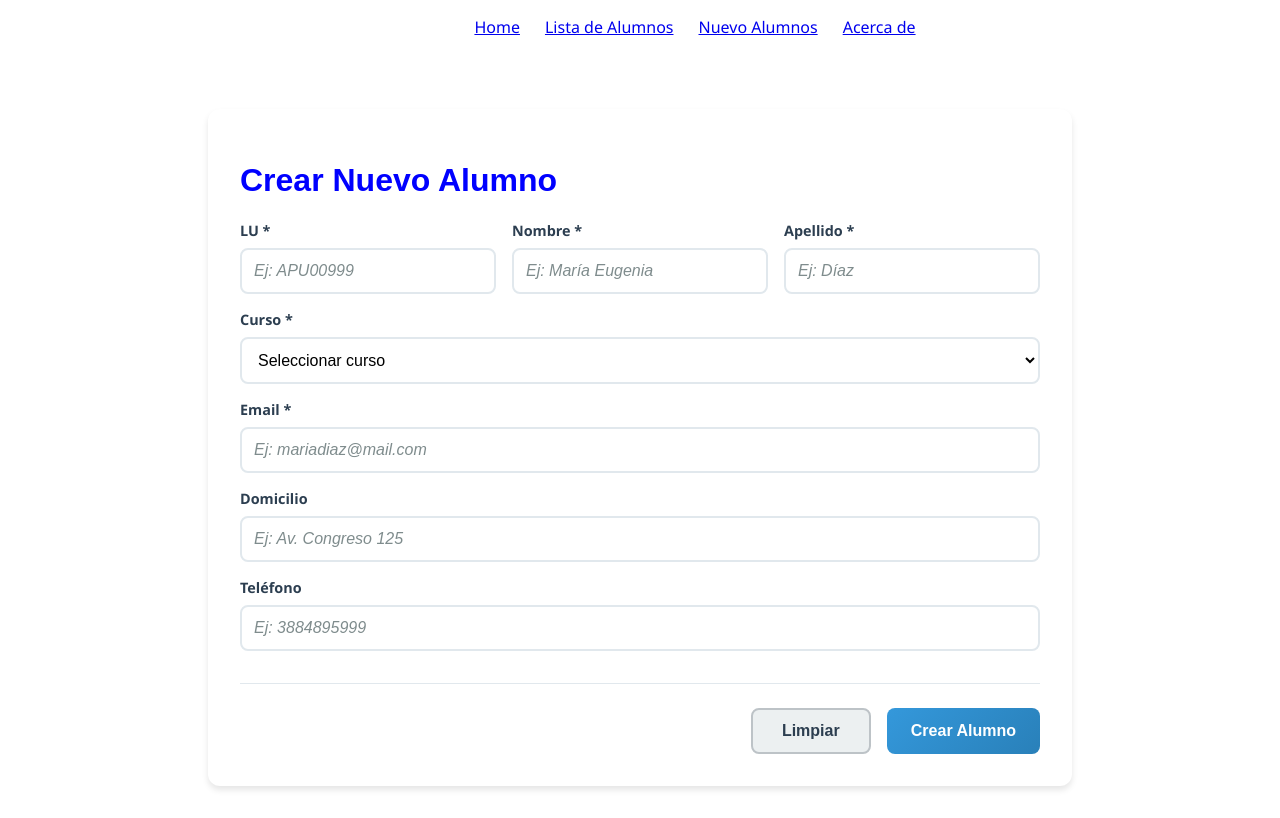
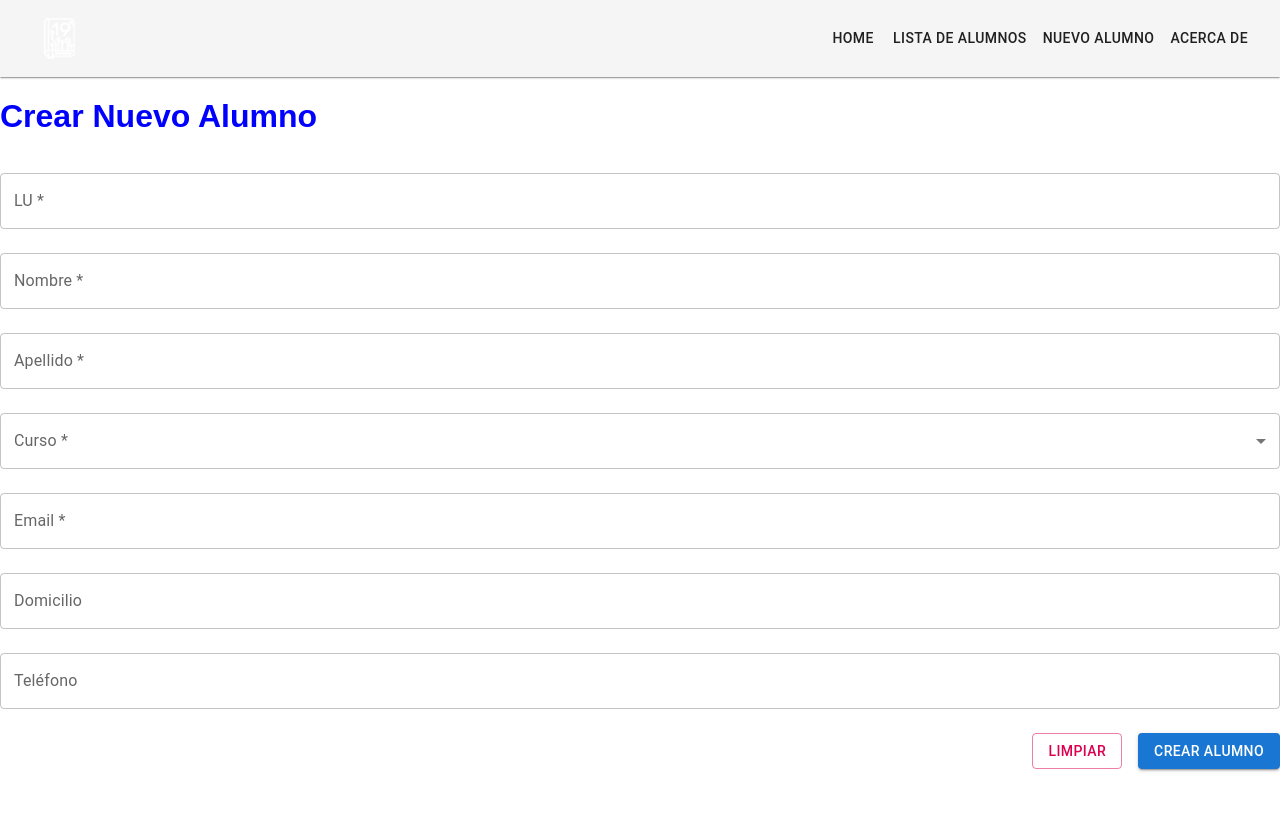
Before and after one commit to matiasvargas-dev/pv_tp5_grupo19, a React (Vite) app: page /nuevo-alumno in a window 1280 px wide. Built offline with nearby package versions, Linux system fonts and the light colour scheme.

Commit message:
feat: style Interface

```diff
--- a/package.json
+++ b/package.json
@@ -11,6 +11,9 @@
     "format-f": "biome format --fix"
   },
   "dependencies": {
+    "@emotion/react": "^11.14.0",
+    "@emotion/styled": "^11.14.0",
+    "@mui/material": "^7.1.0",
     "react": "^19.1.0",
     "react-dom": "^19.1.0",
     "react-router": "^7.6.0"
--- a/src/components/Modal/index.jsx
+++ b/src/components/Modal/index.jsx
@@ -1,5 +1,12 @@
 import { useState, useEffect } from "react";
-import "./style.css";
+import Dialog from "@mui/material/Dialog";
+import DialogTitle from "@mui/material/DialogTitle";
+import DialogContent from "@mui/material/DialogContent";
+import DialogActions from "@mui/material/DialogActions";
+import TextField from "@mui/material/TextField";
+import Button from "@mui/material/Button";
+import MenuItem from "@mui/material/MenuItem";
+import Alert from "@mui/material/Alert";
 
 const Modal = ({ alumno, isOpen, onClose, onEditarAlumno, alumnos }) => {
   const [formData, setFormData] = useState({
@@ -30,8 +37,6 @@ const Modal = ({ alumno, isOpen, onClose, onEditarAlumno, alumnos }) => {
       setErrores({});
     }
   }, [alumno, isOpen]);
-
-  if (!isOpen) return null;
 
   const handleChange = (e) => {
     const { name, value } = e.target;
@@ -126,149 +131,112 @@ const Modal = ({ alumno, isOpen, onClose, onEditarAlumno, alumnos }) => {
   };
 
   return (
-    <div className="modal-backdrop">
-      <div className="modal-editar">
-        <h2>Editar Alumno</h2>
-        <form onSubmit={handleSubmit} className="alumno-form">
+    <Dialog open={isOpen} onClose={handleCancelar} maxWidth="sm" fullWidth>
+      <DialogTitle>Editar Alumno</DialogTitle>
+      <form onSubmit={handleSubmit}>
+        <DialogContent>
           {errores.general && (
-            <div className="error-general">{errores.general}</div>
+            <Alert severity="error" sx={{ mb: 2 }}>
+              {errores.general}
+            </Alert>
           )}
-
-          <div className="form-grid">
-            {/* LU */}
-            <div className="form-group">
-              <label htmlFor="lu">LU *</label>
-              <input
-                type="text"
-                id="lu"
+          <TextField
+            label="LU *"
             name="lu"
             value={formData.lu}
             onChange={handleChange}
-                className={errores.lu ? "error" : ""}
-                placeholder="Ej: APU00999"
-                maxLength="8"
+            error={!!errores.lu}
+            helperText={errores.lu}
+            fullWidth
+            margin="normal"
+            inputProps={{ maxLength: 8 }}
           />
-              {errores.lu && (
-                <span className="error-message">{errores.lu}</span>
-              )}
-            </div>
-
-            {/* Nombre */}
-            <div className="form-group">
-              <label htmlFor="nombre">Nombre *</label>
-              <input
-                type="text"
-                id="nombre"
+          <TextField
+            label="Nombre *"
             name="nombre"
             value={formData.nombre}
             onChange={handleChange}
-                className={errores.nombre ? "error" : ""}
-                placeholder="Ej: María Eugenia"
+            error={!!errores.nombre}
+            helperText={errores.nombre}
+            fullWidth
+            margin="normal"
           />
-              {errores.nombre && (
-                <span className="error-message">{errores.nombre}</span>
-              )}
-            </div>
-
-            {/* Apellido */}
-            <div className="form-group">
-              <label htmlFor="apellido">Apellido *</label>
-              <input
-                type="text"
-                id="apellido"
+          <TextField
+            label="Apellido *"
             name="apellido"
             value={formData.apellido}
             onChange={handleChange}
-                className={errores.apellido ? "error" : ""}
-                placeholder="Ej: Díaz"
+            error={!!errores.apellido}
+            helperText={errores.apellido}
+            fullWidth
+            margin="normal"
           />
-              {errores.apellido && (
-                <span className="error-message">{errores.apellido}</span>
-              )}
-            </div>
-
-            {/* Curso */}
-            <div className="form-group">
-              <label htmlFor="curso">Curso *</label>
-              <select
-                id="curso"
+          <TextField
+            select
+            label="Curso *"
             name="curso"
             value={formData.curso}
             onChange={handleChange}
-                className={errores.curso ? "error" : ""}
+            error={!!errores.curso}
+            helperText={errores.curso}
+            fullWidth
+            margin="normal"
           >
-                <option value="">Seleccionar curso</option>
-                <option value="Primero">Primero</option>
-                <option value="Segundo">Segundo</option>
-                <option value="Tercero">Tercero</option>
-                <option value="Cuarto">Cuarto</option>
-                <option value="Quinto">Quinto</option>
-              </select>
-              {errores.curso && (
-                <span className="error-message">{errores.curso}</span>
-              )}
-            </div>
-
-            {/* Email */}
-            <div className="form-group full-width">
-              <label htmlFor="email">Email *</label>
-              <input
-                type="email"
-                id="email"
+            <MenuItem value="">Seleccionar curso</MenuItem>
+            <MenuItem value="Primero">Primero</MenuItem>
+            <MenuItem value="Segundo">Segundo</MenuItem>
+            <MenuItem value="Tercero">Tercero</MenuItem>
+            <MenuItem value="Cuarto">Cuarto</MenuItem>
+            <MenuItem value="Quinto">Quinto</MenuItem>
+          </TextField>
+          <TextField
+            label="Email *"
             name="email"
             value={formData.email}
             onChange={handleChange}
-                className={errores.email ? "error" : ""}
-                placeholder="Ej: mariadiaz@mail.com"
+            error={!!errores.email}
+            helperText={errores.email}
+            fullWidth
+            margin="normal"
           />
-              {errores.email && (
-                <span className="error-message">{errores.email}</span>
-              )}
-            </div>
-
-            {/* Domicilio */}
-            <div className="form-group full-width">
-              <label htmlFor="domicilio">Domicilio</label>
-              <input
-                type="text"
-                id="domicilio"
+          <TextField
+            label="Domicilio"
             name="domicilio"
             value={formData.domicilio}
             onChange={handleChange}
-                placeholder="Ej: Av. Congreso 125"
+            fullWidth
+            margin="normal"
           />
-            </div>
-
-            {/* Teléfono */}
-            <div className="form-group">
-              <label htmlFor="telefono">Teléfono</label>
-              <input
-                type="tel"
-                id="telefono"
+          <TextField
+            label="Teléfono"
             name="telefono"
             value={formData.telefono}
             onChange={handleChange}
-                placeholder="Ej: 3884895999"
+            fullWidth
+            margin="normal"
           />
-            </div>
-          </div>
-
-          <div className="form-actions">
-            <button
+        </DialogContent>
+        <DialogActions>
+          <Button
             type="button"
             onClick={handleCancelar}
-              className="btn-secondary"
+            color="secondary"
+            variant="outlined"
             disabled={enviando}
           >
             Cancelar
-            </button>
-            <button type="submit" className="btn-primary" disabled={enviando}>
+          </Button>
+          <Button
+            type="submit"
+            color="primary"
+            variant="contained"
+            disabled={enviando}
+          >
             {enviando ? "Guardando..." : "Guardar Cambios"}
-            </button>
-          </div>
+          </Button>
+        </DialogActions>
       </form>
-      </div>
-    </div>
+    </Dialog>
   );
 };
 
--- a/src/components/Navbar/index.jsx
+++ b/src/components/Navbar/index.jsx
@@ -1,35 +1,36 @@
 import { Link } from "react-router";
+import AppBar from "@mui/material/AppBar";
+import Toolbar from "@mui/material/Toolbar";
+import Button from "@mui/material/Button";
+import Box from "@mui/material/Box";
 import ImageLogo from "../ui/ImageLogo";
 import "./style.css";
 
 const NavBar = () => {
   return (
-    <>
-      <header className="container">
+    <AppBar position="static" color="default" elevation={1}>
+      <Toolbar>
         <ImageLogo
           classname="logo"
-          src={"/public/applogo.png"}
+          src={"/applogo.png"}
           alt={"logo"}
           title={"logo"}
         />
-        <nav>
-          <ul className="menu">
-            <li>
-              <Link to={"/"}>Home</Link>
-            </li>
-            <li>
-              <Link to={"/lista-alumnos"}>Lista de Alumnos</Link>
-            </li>
-            <li>
-              <Link to={"/nuevo-alumno"}>Nuevo Alumnos</Link>
-            </li>
-            <li>
-              <Link to={"/acerca"}>Acerca de</Link>
-            </li>
-          </ul>
-        </nav>
-      </header>
-    </>
+        <Box sx={{ flexGrow: 1 }} />
+        <Button component={Link} to="/" color="inherit">
+          Home
+        </Button>
+        <Button component={Link} to="/lista-alumnos" color="inherit">
+          Lista de Alumnos
+        </Button>
+        <Button component={Link} to="/nuevo-alumno" color="inherit">
+          Nuevo Alumno
+        </Button>
+        <Button component={Link} to="/acerca" color="inherit">
+          Acerca de
+        </Button>
+      </Toolbar>
+    </AppBar>
   );
 };
 
--- a/src/views/NuevoAlumno/index.jsx
+++ b/src/views/NuevoAlumno/index.jsx
@@ -1,7 +1,11 @@
 import { useState } from "react";
 import { useNavigate } from "react-router";
 import Title from "../../components/ui/Title";
-import "./style.css";
+import TextField from "@mui/material/TextField";
+import Button from "@mui/material/Button";
+import Box from "@mui/material/Box";
+import MenuItem from "@mui/material/MenuItem";
+import Alert from "@mui/material/Alert";
 import NuevoLayout from "./layout/NuevoLayout";
 
 function NuevoAlumno({ agregarAlumno, alumnos }) {
@@ -149,148 +153,113 @@ function NuevoAlumno({ agregarAlumno, alumnos }) {
 
   return (
     <NuevoLayout>
-      <div className="form-container">
+      <Box className="form-container">
         <Title description="Crear Nuevo Alumno" />
 
-        <form onSubmit={handleSubmit} className="alumno-form">
+        <Box component="form" onSubmit={handleSubmit} className="alumno-form">
           {errores.general && (
-            <div className="error-general">{errores.general}</div>
+            <Alert severity="error" sx={{ mb: 2 }}>
+              {errores.general}
+            </Alert>
           )}
 
-          <div className="form-grid">
-            {/* LU */}
-            <div className="form-group">
-              <label htmlFor="lu">LU *</label>
-              <input
-                type="text"
-                id="lu"
+          <TextField
+            label="LU *"
             name="lu"
             value={formData.lu}
             onChange={handleChange}
-                className={errores.lu ? "error" : ""}
-                placeholder="Ej: APU00999"
-                maxLength="8"
+            error={!!errores.lu}
+            helperText={errores.lu}
+            fullWidth
+            margin="normal"
+            inputProps={{ maxLength: 8 }}
           />
-              {errores.lu && (
-                <span className="error-message">{errores.lu}</span>
-              )}
-            </div>
-
-            {/* Nombre */}
-            <div className="form-group">
-              <label htmlFor="nombre">Nombre *</label>
-              <input
-                type="text"
-                id="nombre"
+          <TextField
+            label="Nombre *"
             name="nombre"
             value={formData.nombre}
             onChange={handleChange}
-                className={errores.nombre ? "error" : ""}
-                placeholder="Ej: María Eugenia"
+            error={!!errores.nombre}
+            helperText={errores.nombre}
+            fullWidth
+            margin="normal"
           />
-              {errores.nombre && (
-                <span className="error-message">{errores.nombre}</span>
-              )}
-            </div>
-
-            {/* Apellido */}
-            <div className="form-group">
-              <label htmlFor="apellido">Apellido *</label>
-              <input
-                type="text"
-                id="apellido"
+          <TextField
+            label="Apellido *"
             name="apellido"
             value={formData.apellido}
             onChange={handleChange}
-                className={errores.apellido ? "error" : ""}
-                placeholder="Ej: Díaz"
+            error={!!errores.apellido}
+            helperText={errores.apellido}
+            fullWidth
+            margin="normal"
           />
-              {errores.apellido && (
-                <span className="error-message">{errores.apellido}</span>
-              )}
-            </div>
-
-            {/* Curso */}
-            <div className="form-group">
-              <label htmlFor="curso">Curso *</label>
-              <select
-                id="curso"
+          <TextField
+            select
+            label="Curso *"
             name="curso"
             value={formData.curso}
             onChange={handleChange}
-                className={errores.curso ? "error" : ""}
+            error={!!errores.curso}
+            helperText={errores.curso}
+            fullWidth
+            margin="normal"
           >
-                <option value="">Seleccionar curso</option>
-                <option value="Primero">Primero</option>
-                <option value="Segundo">Segundo</option>
-                <option value="Tercero">Tercero</option>
-                <option value="Cuarto">Cuarto</option>
-                <option value="Quinto">Quinto</option>
-              </select>
-              {errores.curso && (
-                <span className="error-message">{errores.curso}</span>
-              )}
-            </div>
-
-            {/* Email */}
-            <div className="form-group full-width">
-              <label htmlFor="email">Email *</label>
-              <input
-                type="email"
-                id="email"
+            <MenuItem value="">Seleccionar curso</MenuItem>
+            <MenuItem value="Primero">Primero</MenuItem>
+            <MenuItem value="Segundo">Segundo</MenuItem>
+            <MenuItem value="Tercero">Tercero</MenuItem>
+            <MenuItem value="Cuarto">Cuarto</MenuItem>
+            <MenuItem value="Quinto">Quinto</MenuItem>
+          </TextField>
+          <TextField
+            label="Email *"
             name="email"
             value={formData.email}
             onChange={handleChange}
-                className={errores.email ? "error" : ""}
-                placeholder="Ej: mariadiaz@mail.com"
+            error={!!errores.email}
+            helperText={errores.email}
+            fullWidth
+            margin="normal"
           />
-              {errores.email && (
-                <span className="error-message">{errores.email}</span>
-              )}
-            </div>
-
-            {/* Domicilio */}
-            <div className="form-group full-width">
-              <label htmlFor="domicilio">Domicilio</label>
-              <input
-                type="text"
-                id="domicilio"
+          <TextField
+            label="Domicilio"
             name="domicilio"
             value={formData.domicilio}
             onChange={handleChange}
-                placeholder="Ej: Av. Congreso 125"
+            fullWidth
+            margin="normal"
           />
-            </div>
-
-            {/* Teléfono */}
-            <div className="form-group">
-              <label htmlFor="telefono">Teléfono</label>
-              <input
-                type="tel"
-                id="telefono"
+          <TextField
+            label="Teléfono"
             name="telefono"
             value={formData.telefono}
             onChange={handleChange}
-                placeholder="Ej: 3884895999"
+            fullWidth
+            margin="normal"
           />
-            </div>
-          </div>
 
-          <div className="form-actions">
-            <button
+          <Box sx={{ display: "flex", gap: 2, justifyContent: "flex-end", mt: 2 }}>
+            <Button
               type="button"
               onClick={handleLimpiar}
-              className="btn-secondary"
+              variant="outlined"
+              color="secondary"
               disabled={enviando}
             >
               Limpiar
-            </button>
-            <button type="submit" className="btn-primary" disabled={enviando}>
+            </Button>
+            <Button
+              type="submit"
+              variant="contained"
+              color="primary"
+              disabled={enviando}
+            >
               {enviando ? "Creando..." : "Crear Alumno"}
-            </button>
-          </div>
-        </form>
-      </div>
+            </Button>
+          </Box>
+        </Box>
+      </Box>
     </NuevoLayout>
   );
 }
```
Also changed, not shown: src/main.jsx (+15 -1 lines), src/views/ListaAlumno/components/AlumnoCard.jsx (+27 -13 lines). Lines whose indentation alone changed are shown as unchanged.
